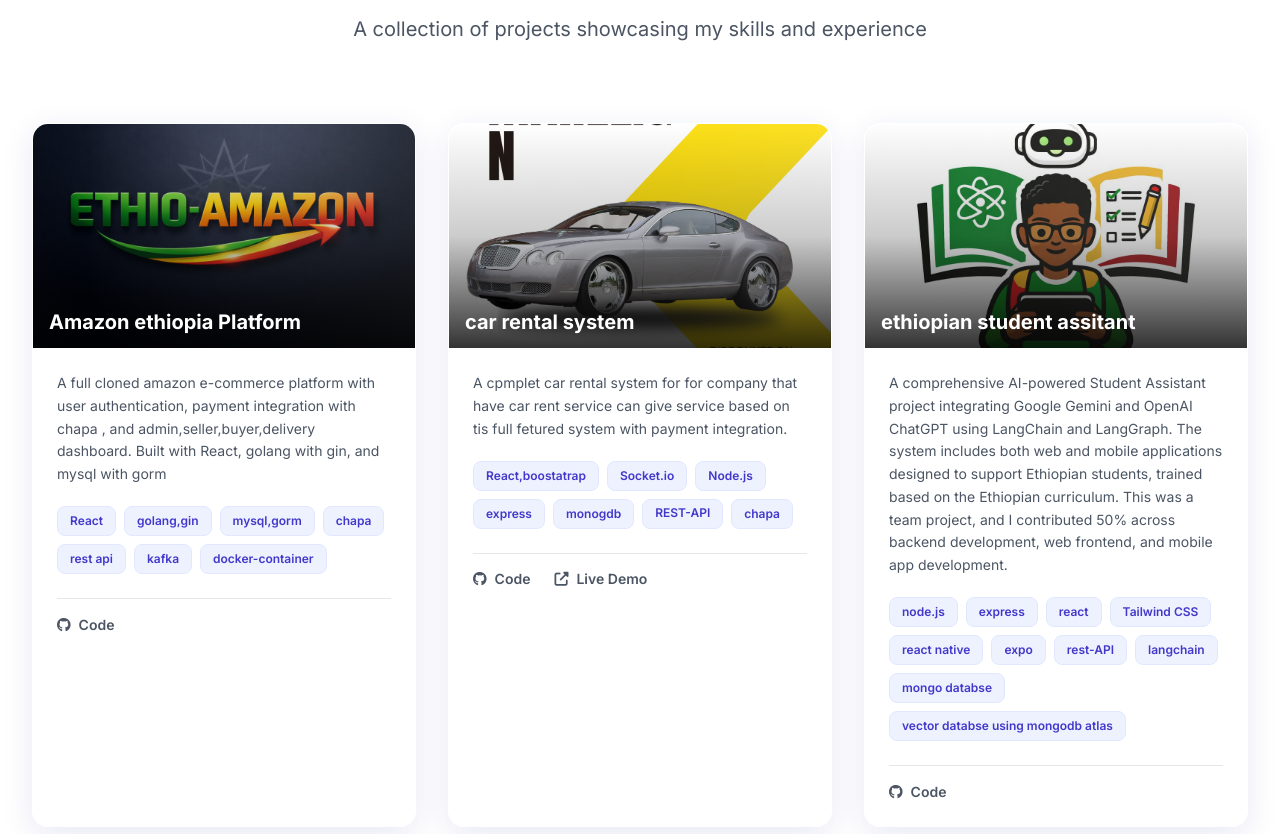
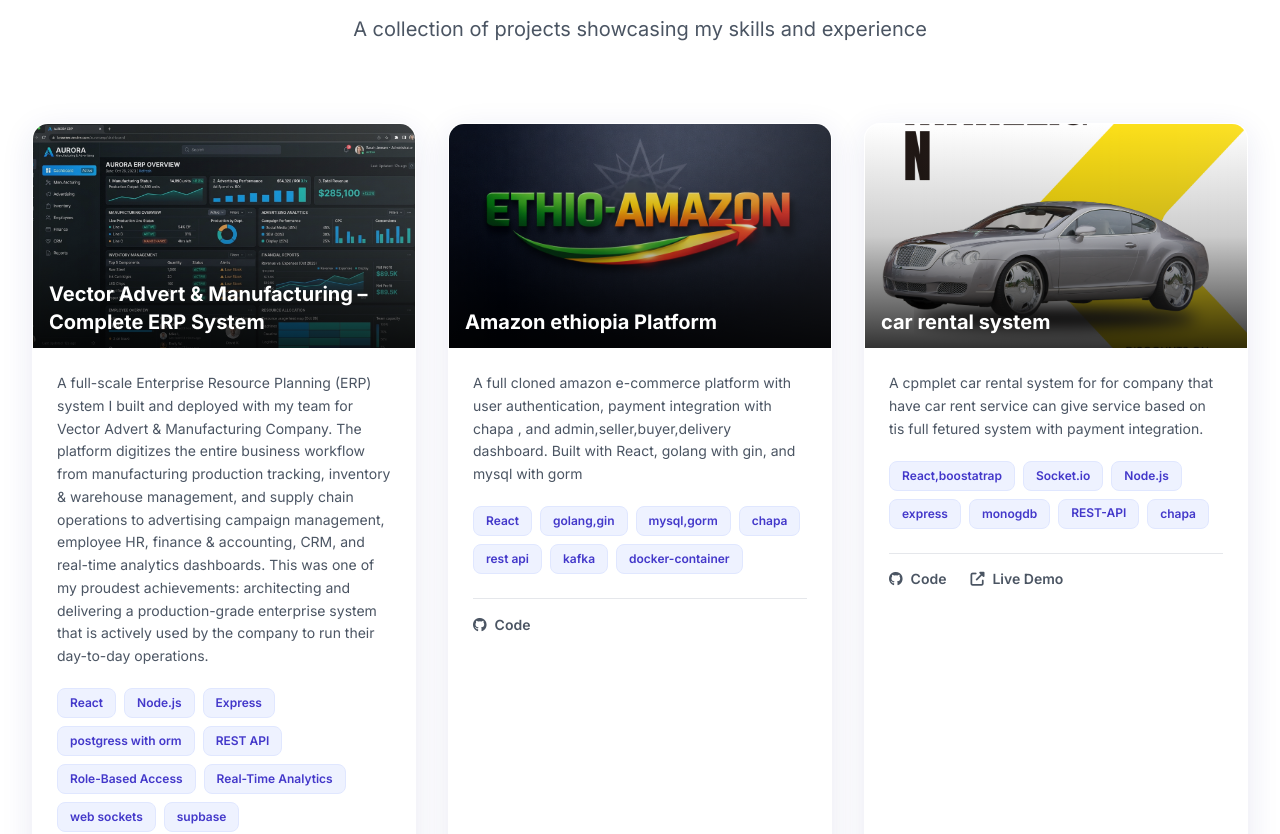
Before and after one commit to mareligncode/my-portfolio-website, a React (Vite) app in the folder frontend/: page / in a window 1280 px wide. Shown: the part 2400-3234 px from the top of the page. Built offline with nearby package versions, Linux system fonts and the light colour scheme.

Commit message:
feat: add Home, Projects, and Resume components along with supporting assets

```diff
--- a/frontend/src/components/Home.jsx
+++ b/frontend/src/components/Home.jsx
@@ -1,5 +1,5 @@
 import { useEffect, useState } from 'react'
-import resume from '../assets/finalcv.pdf'
+import resume from '../assets/Marelign.pdf'
 
 
 const Home = () => {
--- a/frontend/src/components/Projects.jsx
+++ b/frontend/src/components/Projects.jsx
@@ -6,9 +6,19 @@
 import hotel from '../assets/r1unison.webp'
 import farmer from '../assets/farmer.webp'
 import ai from '../assets/ai.jpg'
+import erp from '../assets/erp.jpg'
 const Projects = () => {
   // Placeholder projects - easy to replace with real projects
   const projects = [
+    {
+      id: 10,
+      title: 'Vector Advert & Manufacturing – Complete ERP System',
+      description:
+        'A full-scale Enterprise Resource Planning (ERP) system I built and deployed with my team for Vector Advert & Manufacturing Company. The platform digitizes the entire business workflow  from manufacturing production tracking, inventory & warehouse management, and supply chain operations to advertising campaign management, employee HR, finance & accounting, CRM, and real-time analytics dashboards. This was one of my proudest achievements: architecting and delivering a production-grade enterprise system that is actively used by the company to run their day-to-day operations.',
+      image: erp,
+      techStack: ['React', 'Node.js', 'Express', 'postgress with orm', 'REST API', 'Role-Based Access', 'Real-Time Analytics','web sockets','supbase','micro services with supabase and node backend service'],
+      live: 'https://vectoradvert.com/erp',
+    },
     {
       id: 1,
       title: 'Amazon ethiopia Platform',
--- a/frontend/src/components/Resume.jsx
+++ b/frontend/src/components/Resume.jsx
@@ -1,4 +1,4 @@
-import resume from '../assets/finalcv.pdf'
+import resume from '../assets/Marelign.pdf'
 const Resume = () => {
   const education = [
     {
@@ -36,10 +36,10 @@
 
   const downloadResume = () => {
     // Placeholder - replace with actual resume URL
-    const resumeUrl=resume
+    const resumeUrl = resume
     const link = document.createElement('a')
     link.href = resumeUrl
-    link.download = 'finalcv.pdf'
+    link.download = 'Marelign.pdf'
     link.click()
   }
 
```
Also changed, not shown: frontend/src/assets/erp.jpg (added), 1 other file (tests, documents, lock files or other folders).
